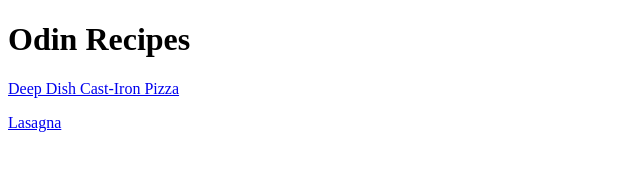
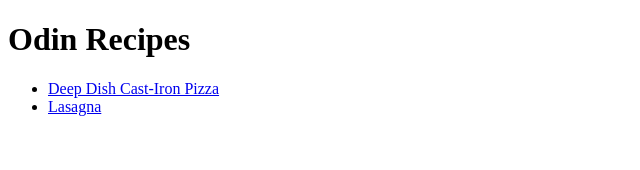
Before and after one commit to Gavldac/odin-recipes, a plain HTML site: page index.html in a window 1280 px wide. Shown: the whole page, without its empty margins (0-640 px from the left). Drawn offline with Linux system fonts and the light colour scheme.

Commit message:
Reorganize the main recipe links to be an unordered list

```diff
--- a/index.html
+++ b/index.html
@@ -10,12 +10,10 @@
     <h1>
         Odin Recipes
     </h1>
-    <p>
-        <a href="./recipes/deep-dish-cast-iron-pizza.html">Deep Dish Cast-Iron Pizza</a>
-    </p>
-    <p>
-        <a href="./recipes/lasagna.html">Lasagna</a>
-    </p>
-</body>
+    <ul>
+        <li><a href="./recipes/deep-dish-cast-iron-pizza.html">Deep Dish Cast-Iron Pizza</a></li>
+        <li><a href="./recipes/lasagna.html">Lasagna</a></li>
+    </ul>
+   </body>
 
 </html>
```
